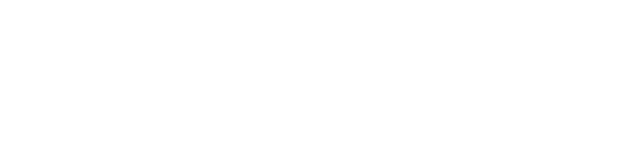
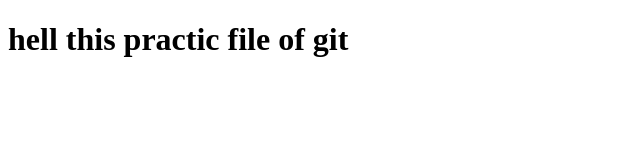
Before and after one commit to printreadyd-fiverr/my-ap, a plain HTML site: page index.html in a window 1280 px wide. Shown: the whole page, without its empty margins (0-640 px from the left). Drawn offline with Linux system fonts and the light colour scheme.

Commit message:
Changes to be committed:

```diff
--- a/index.html
+++ b/index.html
@@ -9,7 +9,7 @@
 </head>
 
 <body>
-
+    <h1>hell this practic file of git </h1>
 </body>
 
 </html>
```
